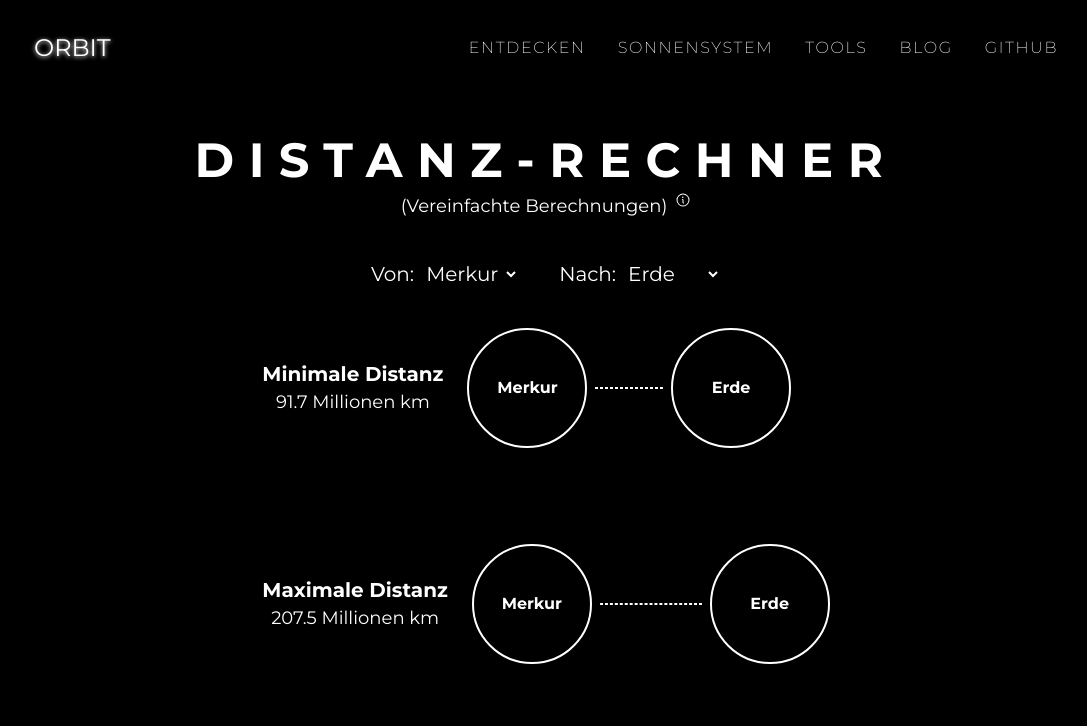
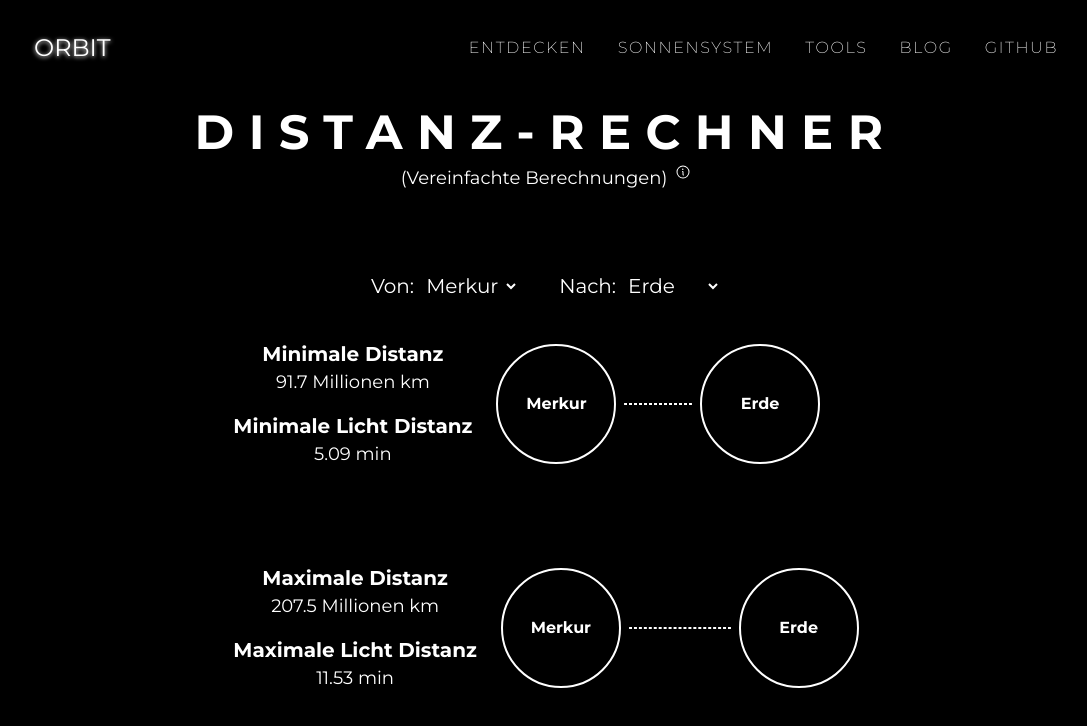
Before and after one commit to zeroequalsone/orbit, a Next.js app: page /tools/distance-calculator in a window 1280 px wide. Shown: the top 726 px of the page, without its empty margins (94-1181 px from the left). Built offline with nearby package versions, Linux system fonts and the light colour scheme.

Commit message:
Added minimum and maximum light distance to Distance Calculator (#18)
* Added minimum and maximum light distance

```diff
--- a/app/tools/distance-calculator/page.tsx
+++ b/app/tools/distance-calculator/page.tsx
@@ -15,6 +15,8 @@ export default function DistanceCalculator() {
 
   if (!planetFrom || !planetTo) return;
 
+  const speedOfLight = 3e5;
+
   const calculateDistance = () => {
     setMinDistance(
       Math.abs(planetFrom.distanceFromSun - planetTo.distanceFromSun),
@@ -28,8 +30,9 @@ export default function DistanceCalculator() {
   }, [distanceFrom, distanceTo]);
 
   return (
-    <div className='flex justify-center flex-col items-center min-h-screen bg-center bg-cover bg-[url("/planets/BG.png")] text-white'>
-      <div className="min-h-screen flex justify-center items-center flex-col gap-10 w-4/5">
+    <div className="text-white min-h-screen">
+      <section className="min-h-screen flex flex-col justify-center items-center">
+        <div className="flex flex-col gap-20 w-4/5">
           <div className="flex flex-col items-center gap-2">
             <h1 className="text-5xl font-bold uppercase tracking-[0.3em]">
               Distanz-Rechner
@@ -102,9 +105,21 @@ export default function DistanceCalculator() {
               {minDistance && maxDistance ? (
                 <div className="flex flex-col gap-24">
                   <div className="flex items-center gap-6">
+                    <div className="flex flex-col items-center gap-4">
                       <div className="flex flex-col items-center">
                         <p className="text-xl font-bold">Minimale Distanz</p>
-                    <p className="text-lg">{minDistance / 1e6} Millionen km</p>
+                        <p className="text-lg">
+                          {minDistance / 1e6} Millionen km
+                        </p>
+                      </div>
+                      <div className="flex flex-col items-center">
+                        <p className="text-xl font-bold">
+                          Minimale Licht Distanz
+                        </p>
+                        <p className="text-lg">
+                          {(minDistance / speedOfLight / 60).toFixed(2)} min
+                        </p>
+                      </div>
                     </div>
                     <div className="flex justify-center items-center gap-2">
                       <div className={`relative flex flex-col text-center`}>
@@ -126,9 +141,21 @@ export default function DistanceCalculator() {
                     </div>
                   </div>
                   <div className="flex items-center gap-6">
+                    <div className="flex flex-col items-center gap-4">
                       <div className="flex flex-col items-center">
                         <p className="text-xl font-bold">Maximale Distanz</p>
-                    <p className="text-lg">{maxDistance / 1e6} Millionen km</p>
+                        <p className="text-lg">
+                          {maxDistance / 1e6} Millionen km
+                        </p>
+                      </div>
+                      <div className="flex flex-col items-center">
+                        <p className="text-xl font-bold">
+                          Maximale Licht Distanz
+                        </p>
+                        <p className="text-lg">
+                          {(maxDistance / speedOfLight / 60).toFixed(2)} min
+                        </p>
+                      </div>
                     </div>
                     <div className="flex justify-center items-center gap-2">
                       <div className={`relative flex flex-col text-center`}>
@@ -158,6 +185,7 @@ export default function DistanceCalculator() {
             </div>
           </div>
         </div>
+      </section>
     </div>
   );
 }
```
Lines whose indentation alone changed are shown as unchanged.
